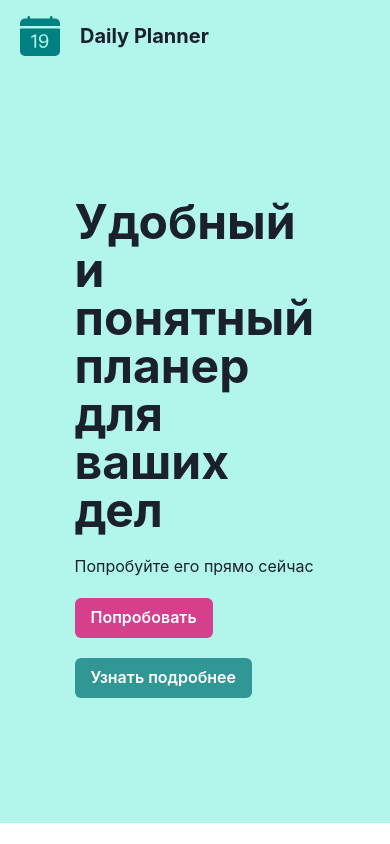
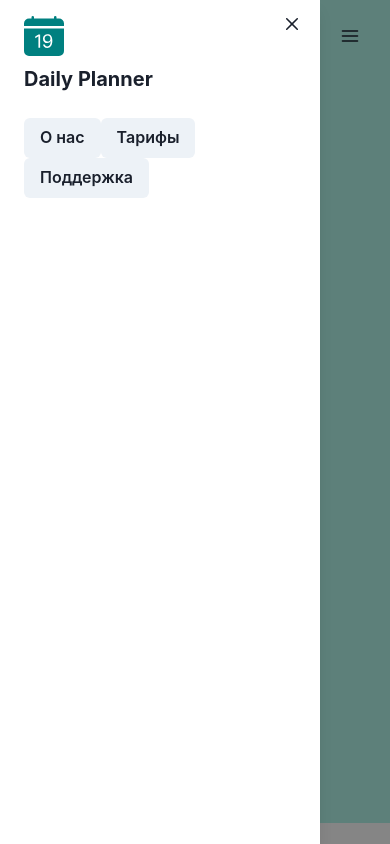
Before and after one commit to AlexTrubkina/daily-planner-frontend, a React (Create React App) app: page / in a window 390 px wide. Both pictures are taken after a click on the button "Open Menu". Shown: the top 844 px of the page. Built offline with nearby package versions, Linux system fonts and the light colour scheme.

Commit message:
fix navbar mobile

```diff
--- a/src/components/DescriptionCards.tsx
+++ b/src/components/DescriptionCards.tsx
@@ -19,7 +19,8 @@ function DescriptionCard({
     text: string;
     heading: string;
     left: boolean;
-}) {
+}): JSX.Element {
+
     return (
         <Grid
             alignItems="center"
@@ -28,6 +29,7 @@ function DescriptionCard({
             mb="50px"
             gap="30px"
         >
+
             <GridItem>
                 {left ? (
                     <Flex flexDirection="column" gap="20px">
--- a/src/components/Header.tsx
+++ b/src/components/Header.tsx
@@ -9,50 +9,97 @@ import {
     Text,
     useBreakpointValue,
     IconButton,
+    useDisclosure,
+    Drawer,
+    DrawerOverlay,
+    DrawerBody,
+    DrawerContent,
+    DrawerCloseButton,
+    DrawerHeader,
 } from "@chakra-ui/react";
 
 import { BsFillCalendarDateFill } from "react-icons/bs";
+import { FiMenu } from "react-icons/fi";
 
-function Header() {
-    const isDesktop = useBreakpointValue({ base: false, lg: true });
+function Header(): JSX.Element {
+    const isDesktop: boolean | undefined = useBreakpointValue({
+        base: false,
+        lg: true,
+    });
 
+    const navLinks: Array<string | null | undefined> = [
+        "О нас",
+        "Тарифы",
+        "Поддержка",
+    ];
+
+    const { isOpen, onOpen, onClose } = useDisclosure();
+    const mobileToggle: React.RefObject<HTMLButtonElement> = React.useRef(null);
     return (
         <Box bg="teal.100" as="nav">
-                {/* <Flex py={{ base: "4", lg: "5" }}> */}
-                    <HStack py={{ base: "4", lg: "5" }} px="20px" spacing="10" justify="space-between">
+            <HStack py="4" px="20px" spacing="10" justify="space-between">
                 <Flex gap="20px" alignItems="center">
-                        <Icon as={BsFillCalendarDateFill} boxSize={10} color="teal"/>
+                    <Icon
+                        as={BsFillCalendarDateFill}
+                        boxSize={10}
+                        color="teal"
+                    />
                     <Text fontWeight="bold" fontSize="xl">
                         Daily Planner
                     </Text>
                 </Flex>
-
                 {isDesktop ? (
                     <Flex justify="space-between" flex="1">
                         <ButtonGroup variant="link" spacing="8">
-                                    {[
-                                        "О нас",
-                                        "Тарифы",
-                                        "Поддержка",
-                                    ].map((item) => (
+                            {navLinks.map((item) => (
                                 <Button key={item}>{item}</Button>
                             ))}
                         </ButtonGroup>
                         <HStack spacing="3">
                             <Button variant="ghost">Войти</Button>
-                                    <Button variant="primary">Зарегистрироваться</Button>
+                            <Button variant="primary">
+                                Зарегистрироваться
+                            </Button>
                         </HStack>
                     </Flex>
                 ) : (
                     <IconButton
+                        onClick={onOpen}
+                        ref={mobileToggle}
                         variant="ghost"
                         aria-label="Open Menu"
+                        icon={<FiMenu fontSize="1.25rem" />}
                     />
                 )}
             </HStack>
-                {/* </Flex> */}
+            <Drawer
+                isOpen={isOpen}
+                placement="left"
+                onClose={onClose}
+                finalFocusRef={mobileToggle}
+            >
+                <DrawerOverlay />
+                <DrawerContent>
+                    <DrawerCloseButton />
+                    <DrawerHeader>
+                        <Icon
+                            as={BsFillCalendarDateFill}
+                            boxSize={10}
+                            color="teal"
+                        />
+                        <Text fontWeight="bold" fontSize="xl">
+                            Daily Planner
+                        </Text>
+                    </DrawerHeader>
+
+                    <DrawerBody>
+                        {navLinks.map((item) => (
+                            <Button key={item}>{item}</Button>
+                        ))}
+                    </DrawerBody>
+                </DrawerContent>
+            </Drawer>
         </Box>
-
     );
 }
 
```
Lines whose indentation alone changed are shown as unchanged.
